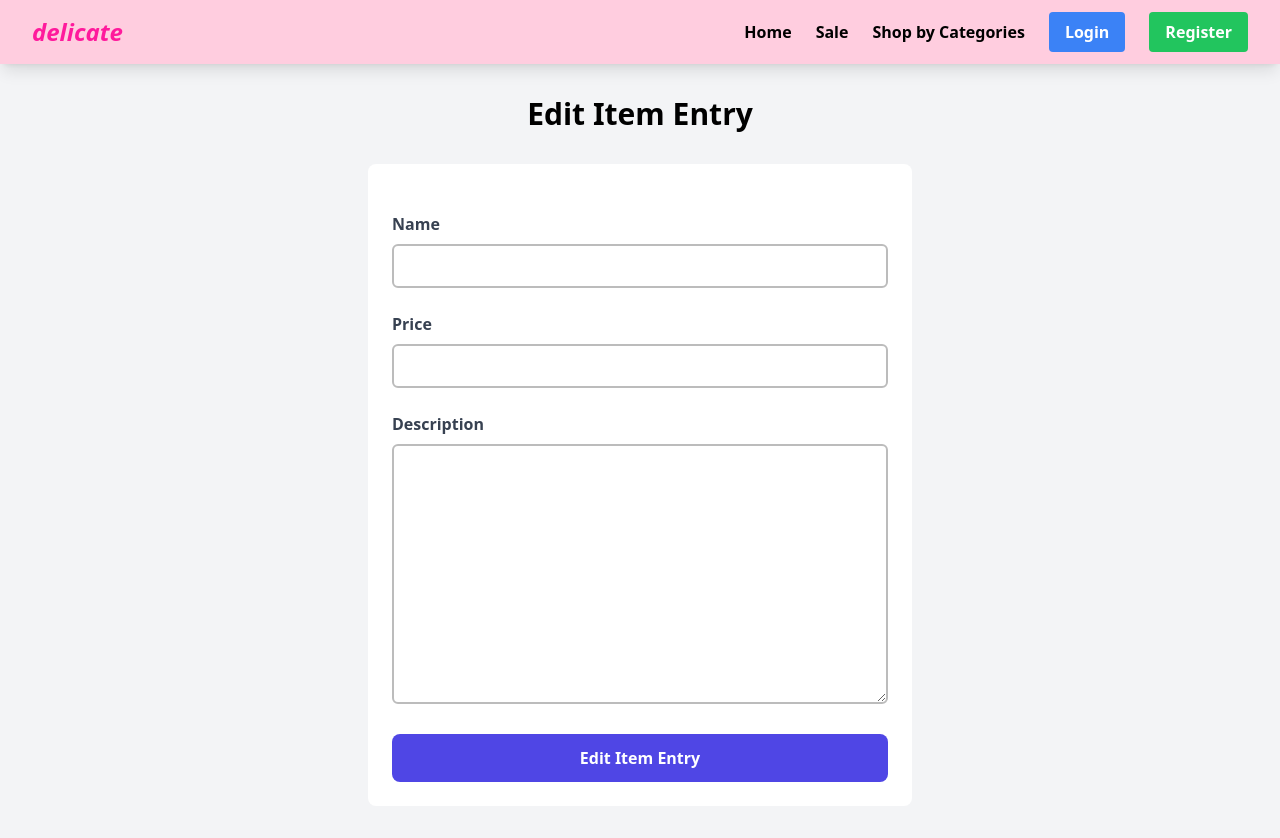
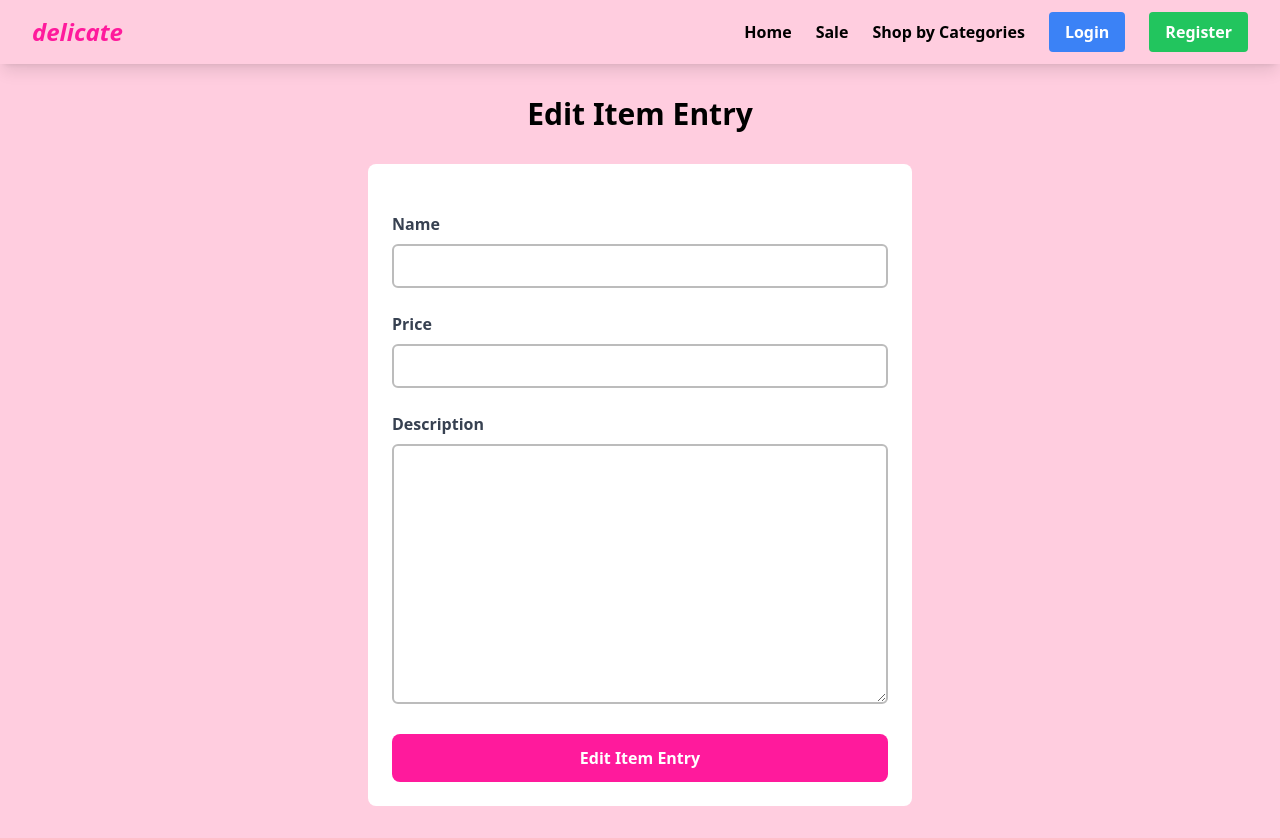
Before and after one commit to safirasalmahumaira/delicate, a Django app: template main/templates/edit_item.html in a window 1280 px wide. Run offline with Django 5.2, Linux system fonts and the light colour scheme; the template is opened without the code that fills it: values that come from a table or form of the project are taken from there, others are empty; some libraries are stand-ins or nearby versions.

Commit message:
perbaikan edit item

```diff
--- a/main/templates/edit_item.html
+++ b/main/templates/edit_item.html
@@ -6,7 +6,7 @@
 
 {% block content %}
 {% include 'navbar.html' %}
-<div class="flex flex-col min-h-screen bg-gray-100">
+<div class="flex flex-col min-h-screen bg-[#ffcddf]">
   <div class="container mx-auto px-4 py-8 mt-16 max-w-xl">
     <h1 class="text-3xl font-bold text-center mb-8 text-black">Edit Item Entry</h1>
 
@@ -30,7 +30,7 @@
               </div>
           {% endfor %}
           <div class="flex justify-center mt-6">
-              <button type="submit" class="bg-indigo-600 text-white font-semibold px-6 py-3 rounded-lg hover:bg-indigo-700 transition duration-300 ease-in-out w-full">
+              <button type="submit" class="bg-[#FF1A9C] text-white font-semibold px-6 py-3 rounded-lg hover:bg-gray transition duration-300 ease-in-out w-full">
                   Edit Item Entry
               </button>
           </div>
--- a/main/urls.py
+++ b/main/urls.py
@@ -23,7 +23,7 @@ urlpatterns = [
     path('register/', register, name='register'),
     path('login/', login_user, name='login'),
     path('logout/', logout_user, name='logout'),
-    path('edit-mood/<uuid:id>', edit_item, name='edit_item'),
+    path('edit-item/<uuid:id>', edit_item, name='edit_item'),
     path('delete/<uuid:id>', delete_item, name='delete_item'),
     path('create-mood-entry-ajax', add_item_entry_ajax, name='add_item_entry_ajax'),
 ]
```
Also changed, not shown: README.md.
